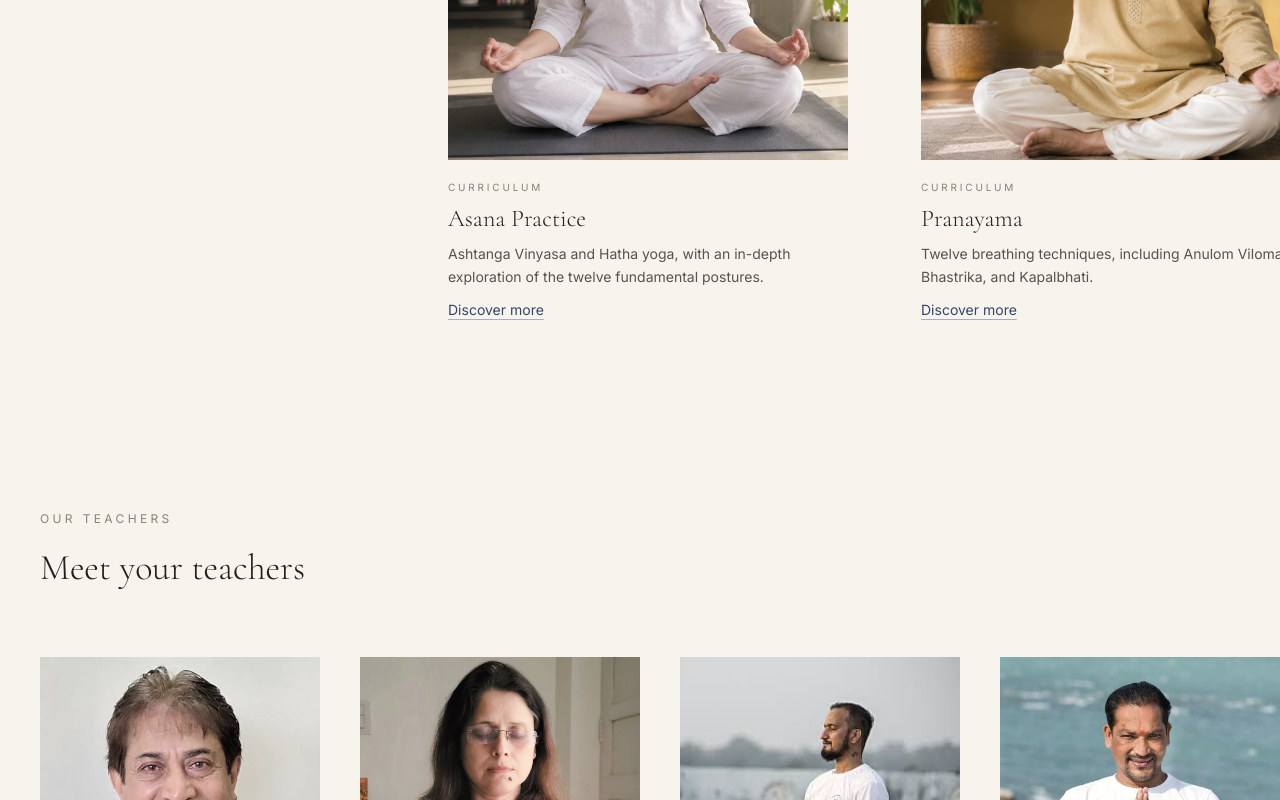
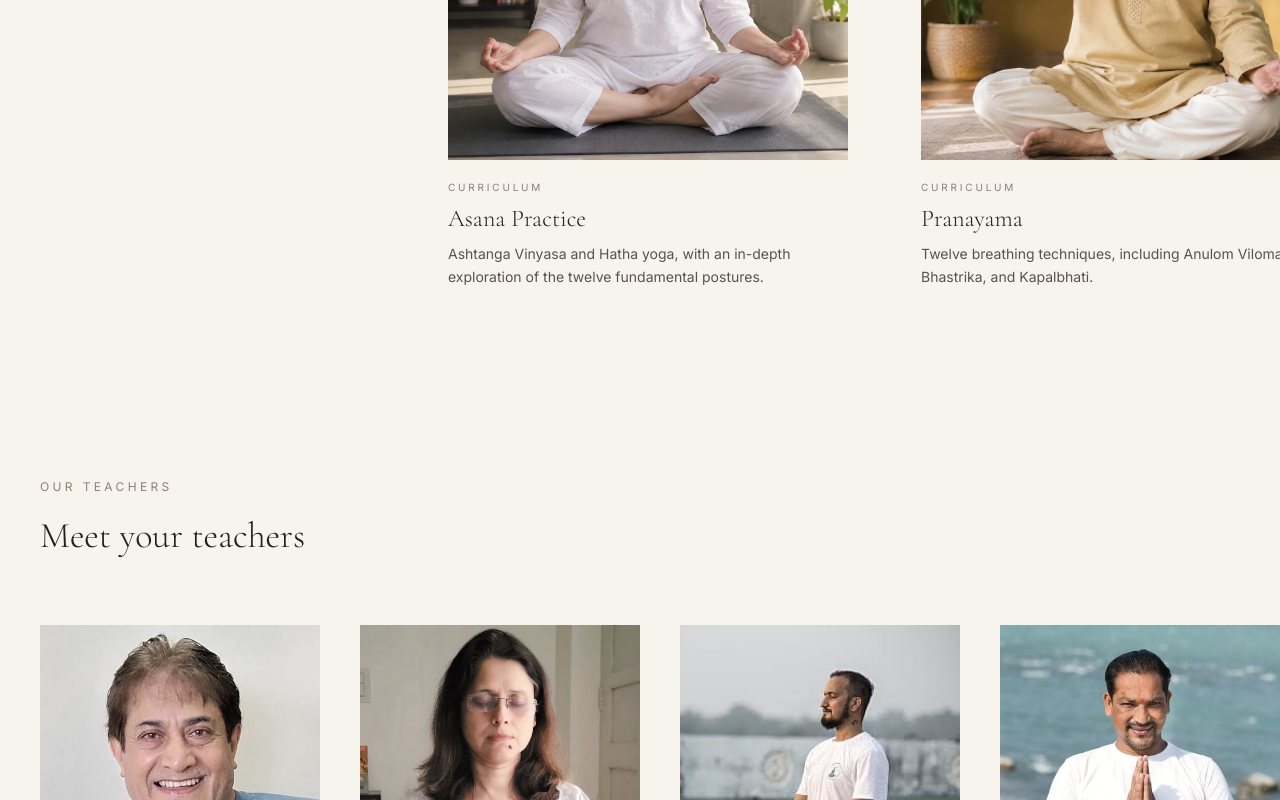
Before and after one commit to japesh5579/YTT, a Next.js app: page / in a window 1280 px wide. Shown: the part 1849-2649 px from the top of the page. Built offline with nearby package versions, Linux system fonts and the light colour scheme.

Commit message:
Remove Discover more link from Curriculum cards
The row was a plain link to /programs with no distinct interaction of
its own, so the extra link line under each card added clutter without
purpose. Cards remain clickable through to /programs.

```diff
--- a/src/components/ExperienceCarousel.tsx
+++ b/src/components/ExperienceCarousel.tsx
@@ -49,6 +49,7 @@ export default function ExperienceCarousel({
             title={item.title}
             description={item.description}
             href={item.href}
+            showLink={variant !== "side"}
             imgPositionClass={item.imgPositionClass}
             mediaClassName={`relative ${cardAspect} bg-[#e7e2d6]`}
             imgSize={{ w: 800, h: 800 }}
--- a/src/components/FeatureCard.tsx
+++ b/src/components/FeatureCard.tsx
@@ -13,6 +13,7 @@ export default function FeatureCard({
   onClick,
   applyHref,
   linkLabel = "Discover more",
+  showLink = true,
   mediaClassName = "relative aspect-[4/5] bg-[#e7e2d6]",
   imgPositionClass = "object-center",
   imgSize = { w: 640, h: 800 },
@@ -28,6 +29,7 @@ export default function FeatureCard({
   onClick?: () => void;
   applyHref?: string;
   linkLabel?: string;
+  showLink?: boolean;
   mediaClassName?: string;
   imgPositionClass?: string;
   imgSize?: { w: number; h: number };
@@ -75,8 +77,10 @@ export default function FeatureCard({
         </a>
       )}
 
+      {(showLink || applyHref) && (
         <div className="mt-3 flex flex-wrap items-center gap-x-5 gap-y-2">
-        {onClick ? (
+          {showLink &&
+            (onClick ? (
               <button
                 type="button"
                 onClick={onClick}
@@ -91,11 +95,11 @@ export default function FeatureCard({
               >
                 {linkLabel}
               </a>
-        )}
+            ))}
 
           {applyHref && (
             <>
-            <span className="text-[#8a8375]/50">·</span>
+              {showLink && <span className="text-[#8a8375]/50">·</span>}
               <a
                 href={applyHref}
                 target="_blank"
@@ -107,6 +111,7 @@ export default function FeatureCard({
             </>
           )}
         </div>
+      )}
     </div>
   );
 }
```
Lines whose indentation alone changed are shown as unchanged.
